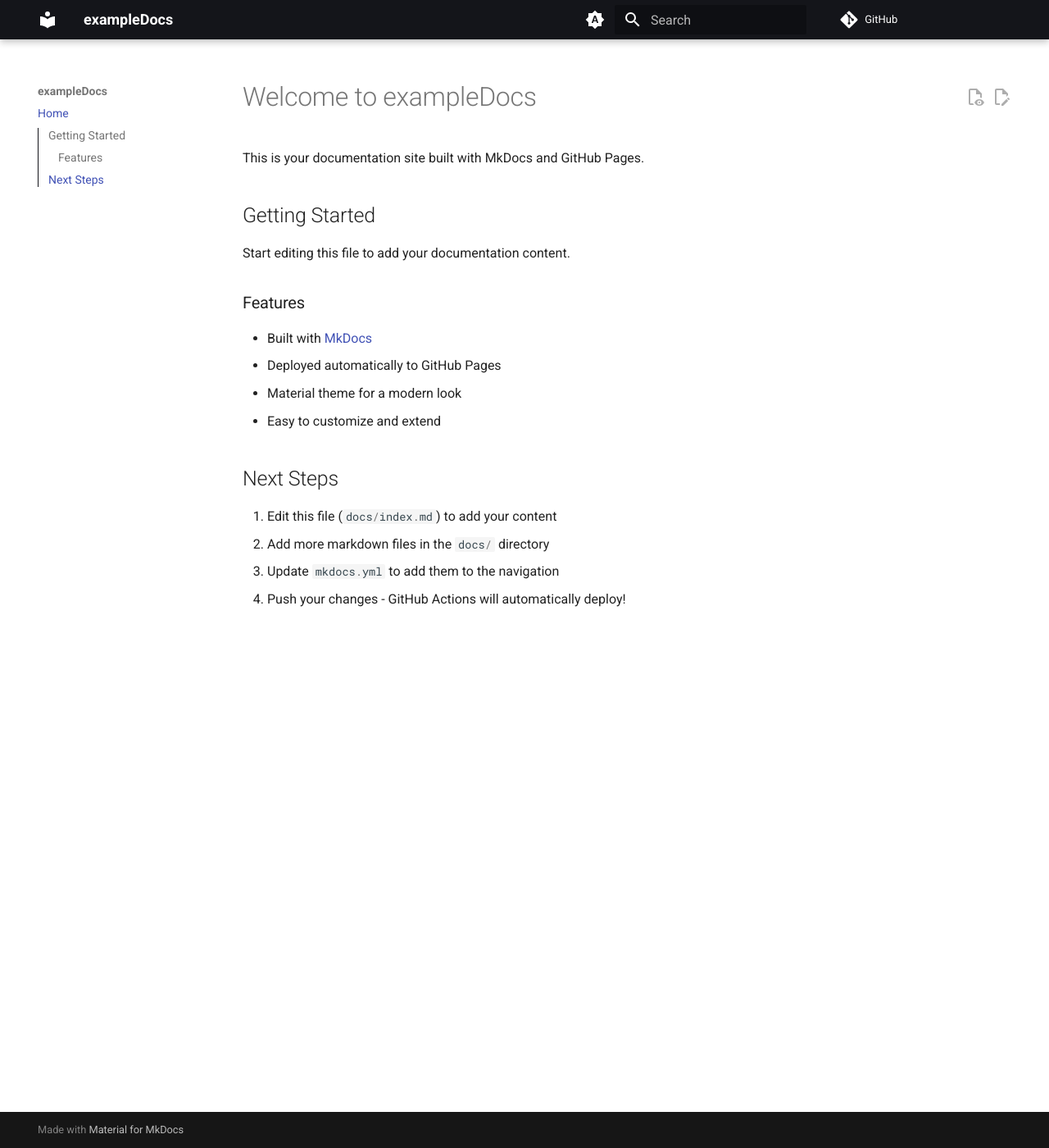
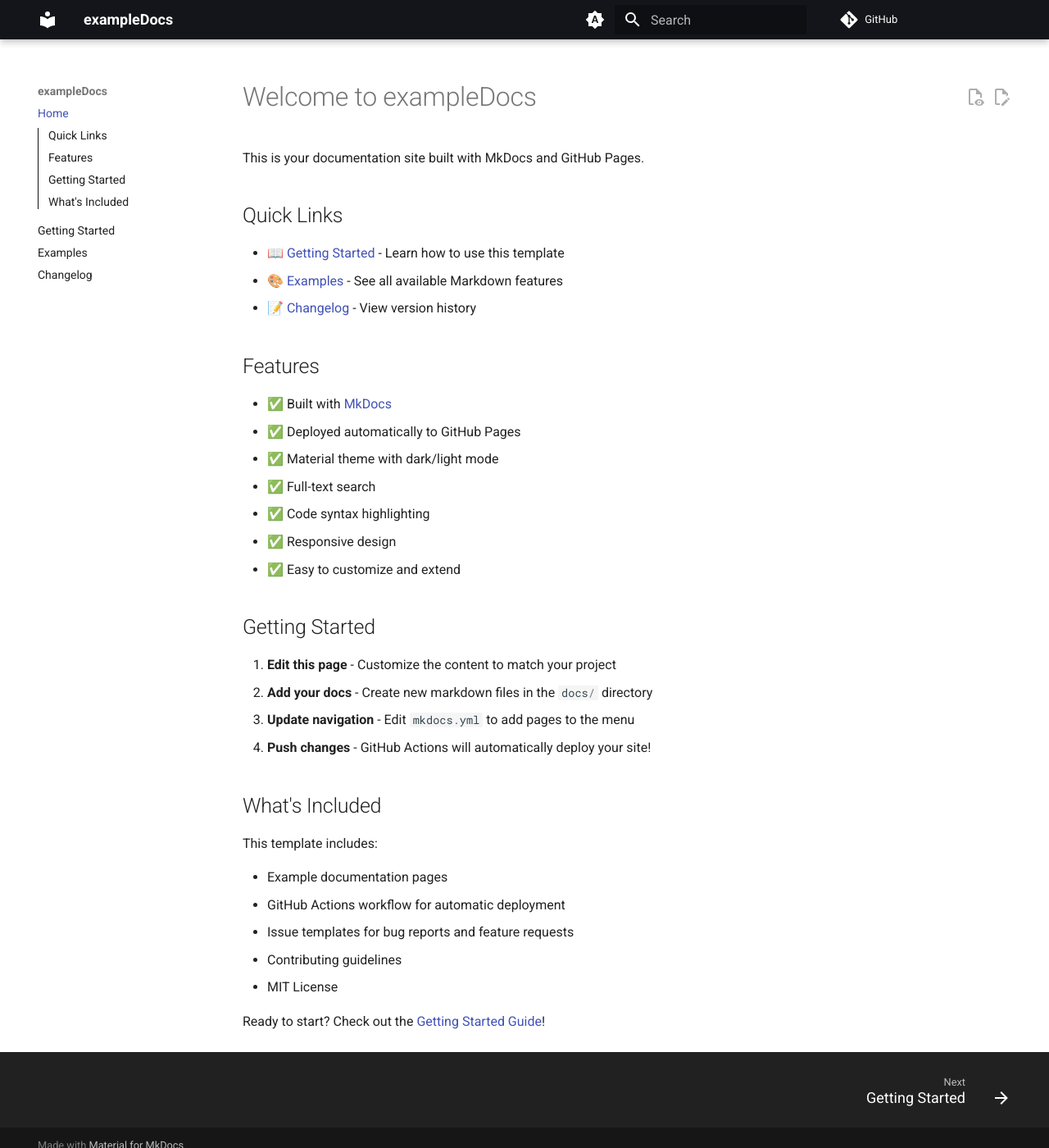
Before and after one commit to Lucas3Dspain/exampleDocs, an MkDocs documentation site: the page built from docs/index.md, in a window 1280 px wide and 1400 px high. Shown: the whole window at 82% size. Built offline with MkDocs 1.6.1 and Material for MkDocs 9.7.7, drawn with Linux system fonts in a browser that asks for light colours; comment, search, counter and statistics services are not loaded.

Commit message:
Add example documentation pages

```diff
--- a/docs/index.md
+++ b/docs/index.md
@@ -2,20 +2,37 @@
 
 This is your documentation site built with MkDocs and GitHub Pages.
 
+## Quick Links
+
+- 📖 [Getting Started](getting-started.md) - Learn how to use this template
+- 🎨 [Examples](examples.md) - See all available Markdown features
+- 📝 [Changelog](changelog.md) - View version history
+
+## Features
+
+- ✅ Built with [MkDocs](https://www.mkdocs.org/)
+- ✅ Deployed automatically to GitHub Pages
+- ✅ Material theme with dark/light mode
+- ✅ Full-text search
+- ✅ Code syntax highlighting
+- ✅ Responsive design
+- ✅ Easy to customize and extend
+
 ## Getting Started
 
-Start editing this file to add your documentation content.
+1. **Edit this page** - Customize the content to match your project
+2. **Add your docs** - Create new markdown files in the `docs/` directory
+3. **Update navigation** - Edit `mkdocs.yml` to add pages to the menu
+4. **Push changes** - GitHub Actions will automatically deploy your site!
 
-### Features
+## What's Included
 
-- Built with [MkDocs](https://www.mkdocs.org/)
-- Deployed automatically to GitHub Pages
-- Material theme for a modern look
-- Easy to customize and extend
+This template includes:
 
-## Next Steps
+- Example documentation pages
+- GitHub Actions workflow for automatic deployment
+- Issue templates for bug reports and feature requests
+- Contributing guidelines
+- MIT License
 
-1. Edit this file (`docs/index.md`) to add your content
-2. Add more markdown files in the `docs/` directory
-3. Update `mkdocs.yml` to add them to the navigation
-4. Push your changes - GitHub Actions will automatically deploy!
+Ready to start? Check out the [Getting Started Guide](getting-started.md)!
--- /dev/null
+++ b/docs/robots.txt
@@ -0,0 +1,6 @@
+# robots.txt for GitHub Pages
+User-agent: *
+Allow: /
+
+# Sitemap (update with your actual site URL)
+Sitemap: https://yourusername.github.io/exampleDocs/sitemap.xml
--- a/mkdocs.yml
+++ b/mkdocs.yml
@@ -4,6 +4,9 @@ repo_url: https://github.com/Lucas3Dspain/exampleDocs/
 site_description: Documentation site built with MkDocs
 nav:
   - Home: index.md
+  - Getting Started: getting-started.md
+  - Examples: examples.md
+  - Changelog: changelog.md
 
 
 validation:
@@ -44,7 +47,7 @@ markdown_extensions:
 theme:
   name: material
   # logo: your-logo-dark.svg
-  favicon: favicon.svg
+  favicon: docs/assets/favicon.svg
   features:
   - announce.dismiss
   - content.action.edit
@@ -87,5 +90,3 @@ theme:
 
 plugins:
 - search
-
-# - markdown-exec
```
Also changed, not shown: CONTRIBUTING.md (added, +39 -0 lines), README.md (+16 -7 lines), docs/changelog.md (added, +23 -0 lines), docs/examples.md (added, +110 -0 lines), docs/getting-started.md (added, +92 -0 lines), docs/assets/favicon.svg (added), 2 other files.
